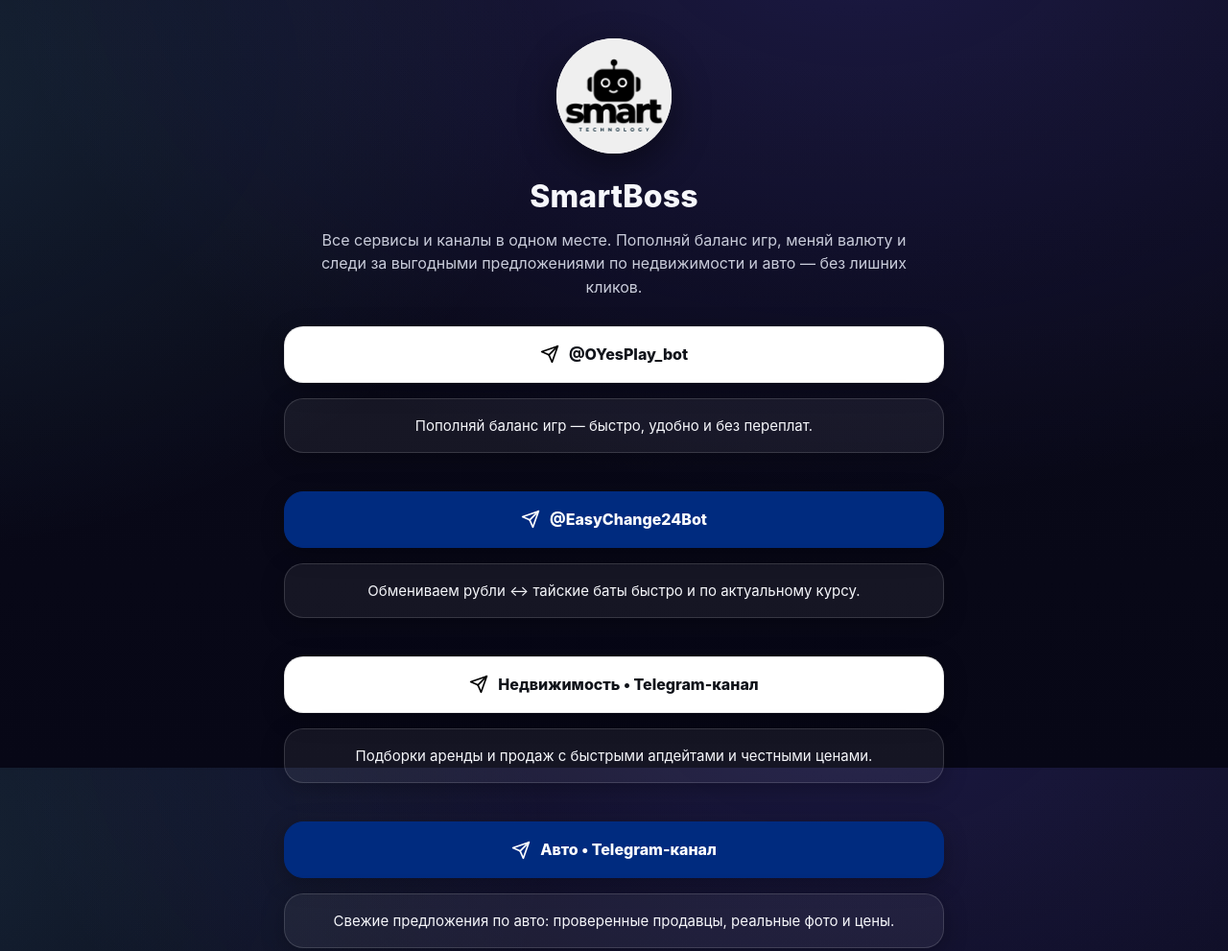
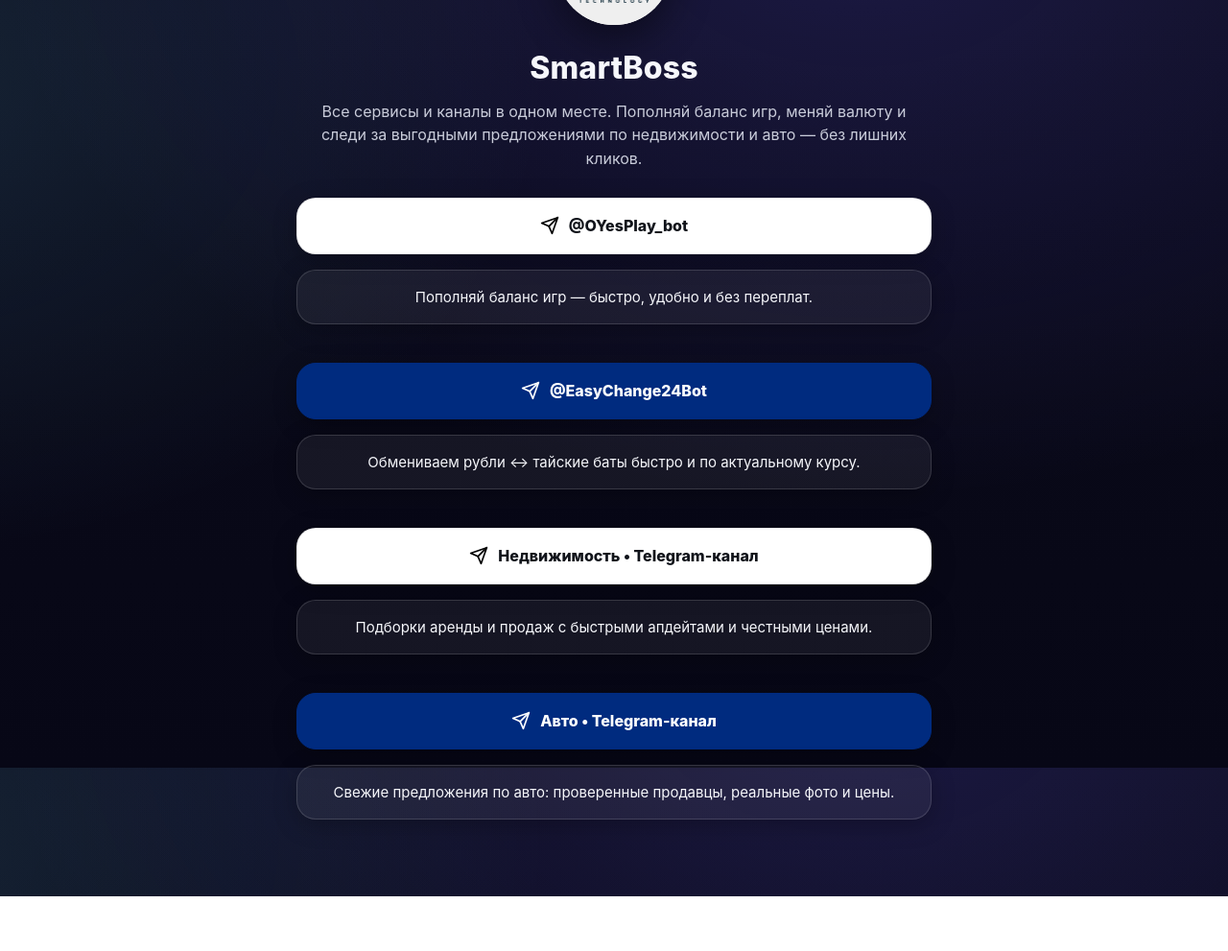
Before and after one commit to elsman12/smartboss-site, a plain HTML site: page index.html in a window 1280 px wide. Shown: the top 991 px of the page at 96% size. After the commit the page ends 934 px from the top, so only its background shows below. Drawn offline with Linux system fonts and the light colour scheme.

Commit message:
Update index.html

```diff
--- a/index.html
+++ b/index.html
@@ -21,54 +21,119 @@
       --radius: 18px;
       --shadow: 0 14px 40px rgba(0,0,0,.45);
     }
-    *{box-sizing:border-box}
-    html,body{height:100%}
-    body{
-      margin:0; color:var(--text);
+
+    * { box-sizing: border-box; }
+
+    html, body {
+      height: 100%;
+      margin: 0;
+    }
+
+    body {
+      min-height: 100vh;
+      display: flex;
+      flex-direction: column;
+      justify-content: center;
+      align-items: center;
+      color: var(--text);
       background: radial-gradient(900px 600px at 70% -10%, rgba(104,91,255,.18), transparent),
                   radial-gradient(700px 500px at -10% 10%, rgba(105,219,255,.12), transparent),
-                  linear-gradient(180deg, var(--bg2), var(--bg1));
+                  linear-gradient(180deg, var(--bg2) 0%, var(--bg1) 100%);
+      background-repeat: no-repeat;
+      background-attachment: fixed;
       font: 16px/1.55 Inter, system-ui, -apple-system, Segoe UI, Roboto, Arial, sans-serif;
     }
-    .wrap{min-height:100%; display:grid; place-items:center; padding:40px 16px}
-    .container{width:min(860px, 96vw); text-align:center}
 
-    .logo{
-      width:120px; height:120px;
-      border-radius:50%;
-      display:grid; place-items:center;
-      margin:0 auto 20px;
-      background:#fff;
-      box-shadow:var(--shadow);
-      overflow:hidden;
+    .wrap {
+      width: 100%;
+      max-width: 860px;
+      text-align: center;
+      padding: 40px 16px;
     }
-    .logo img{width:100%; height:100%; object-fit:contain}
 
-    h1{margin:0 0 8px; font-weight:800; font-size:32px; letter-spacing:.2px}
-    .sub{margin:0 auto 28px; color:var(--muted); max-width:620px}
+    .logo {
+      width: 120px;
+      height: 120px;
+      border-radius: 50%;
+      display: grid;
+      place-items: center;
+      margin: 0 auto 20px;
+      background: #fff;
+      box-shadow: var(--shadow);
+      overflow: hidden;
+    }
+    .logo img { width: 100%; height: 100%; object-fit: contain; }
 
-    .stack{display:flex; flex-direction:column; gap:0; align-items:center}
+    h1 {
+      margin: 0 0 8px;
+      font-weight: 800;
+      font-size: 32px;
+      letter-spacing: .2px;
+    }
 
-    .block{display:flex; flex-direction:column; gap:16px; margin-bottom:40px; align-items:center; width:100%; max-width:80%}
+    .sub {
+      margin: 0 auto 28px;
+      color: var(--muted);
+      max-width: 620px;
+    }
+
+    .stack { display: flex; flex-direction: column; gap: 0; align-items: center; }
+
+    .block {
+      display: flex;
+      flex-direction: column;
+      gap: 16px;
+      margin-bottom: 40px;
+      align-items: center;
+      width: 100%;
+      max-width: 80%;
+    }
 
     .btn, .card {
-      display:flex; align-items:center; justify-content:center; gap:10px;
-      padding:16px 18px; border-radius:20px; font-weight:800; font-size:16px;
-      transition:.25s ease; cursor:pointer; text-decoration:none; width:100%; box-shadow:0 6px 24px rgba(0,0,0,.25);
+      display: flex;
+      align-items: center;
+      justify-content: center;
+      gap: 10px;
+      padding: 16px 18px;
+      border-radius: 20px;
+      font-weight: 800;
+      font-size: 16px;
+      transition: .25s ease;
+      cursor: pointer;
+      text-decoration: none;
+      width: 100%;
+      box-shadow: 0 6px 24px rgba(0,0,0,.25);
     }
 
-    .btn .icon{width:20px; height:20px; flex-shrink:0}
-    .btn:hover{transform:translateY(-2px); box-shadow:0 8px 30px rgba(0,0,0,.35)}
-    .btn:active{transform:translateY(1px)}
+    .btn .icon { width: 20px; height: 20px; flex-shrink: 0; }
+    .btn:hover { transform: translateY(-2px); box-shadow: 0 8px 30px rgba(0,0,0,.35); }
+    .btn:active { transform: translateY(1px); }
 
-    .btn--light{background:var(--light); color:var(--darkText); border:1px solid rgba(0,0,0,.08)}
-    .btn--light:hover{filter:brightness(1.02)}
+    .btn--light {
+      background: var(--light);
+      color: var(--darkText);
+      border: 1px solid rgba(0,0,0,.08);
+    }
+    .btn--light:hover { filter: brightness(1.02); }
 
-    .btn--purple{background:var(--accent); color:#fff; border:1px solid var(--accent)}
-    .btn--purple:hover{background:var(--accent-pressed)}
+    .btn--purple {
+      background: var(--accent);
+      color: #fff;
+      border: 1px solid var(--accent);
+    }
+    .btn--purple:hover { background: var(--accent-pressed); }
 
-    .card{border:1px solid var(--border); background:var(--card); color:var(--text);
-          border-radius:20px; padding:16px; box-shadow:0 6px 24px rgba(0,0,0,.25); font-weight:400; font-size:15px; text-align:center}
+    .card {
+      border: 1px solid var(--border);
+      background: var(--card);
+      color: var(--text);
+      border-radius: 20px;
+      padding: 16px;
+      box-shadow: 0 6px 24px rgba(0,0,0,.25);
+      font-weight: 400;
+      font-size: 15px;
+      text-align: center;
+    }
 
     @media (max-width:480px){
       h1{font-size:26px}
@@ -79,14 +144,15 @@
 </head>
 <body>
   <div class="wrap">
-    <div class="container">
     <div class="logo">
       <img src="./logo.png" alt="SmartBoss">
     </div>
-      <h1 id="brand">SmartBoss</h1>
-      <p class="sub">Все сервисы и каналы в одном месте. Пополняй баланс игр, меняй валюту и следи за выгодными предложениями по недвижимости и авто — без лишних кликов.</p>
+    <h1>SmartBoss</h1>
+    <p class="sub">
+      Все сервисы и каналы в одном месте. Пополняй баланс игр, меняй валюту и следи за выгодными предложениями по недвижимости и авто — без лишних кликов.
+    </p>
 
-      <div class="stack" id="list">
+    <div class="stack">
       <div class="block">
         <a class="btn btn--light" href="https://t.me/OYesPlay_bot" target="_blank" rel="noopener">
           <svg class="icon" xmlns="http://www.w3.org/2000/svg" viewBox="0 0 24 24" fill="none" stroke="#000" stroke-width="2" stroke-linecap="round" stroke-linejoin="round"><path d="M22 2L11 13"/><path d="M22 2L15 22l-4-9-9-4 20-7z"/></svg>
@@ -120,7 +186,6 @@
       </div>
     </div>
   </div>
-  </div>
 
   <script>
     function isMobile(){return /Android|iPhone|iPad|iPod/i.test(navigator.userAgent)}
```
Lines whose indentation alone changed are shown as unchanged.
